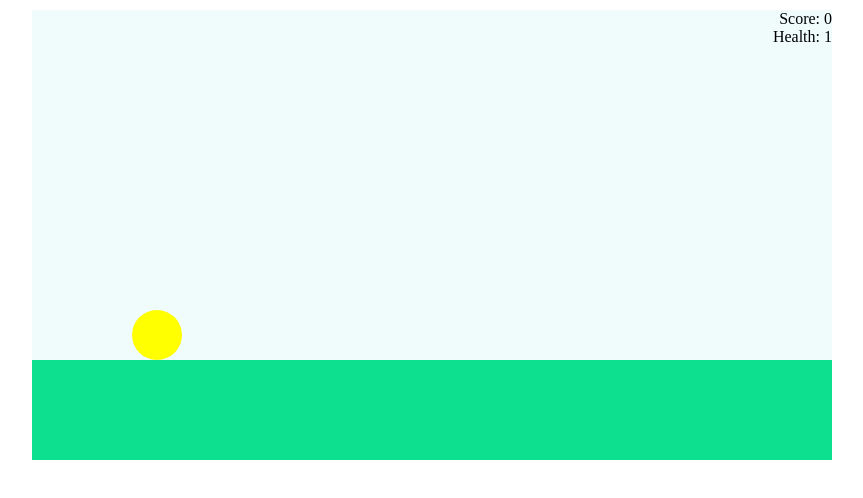
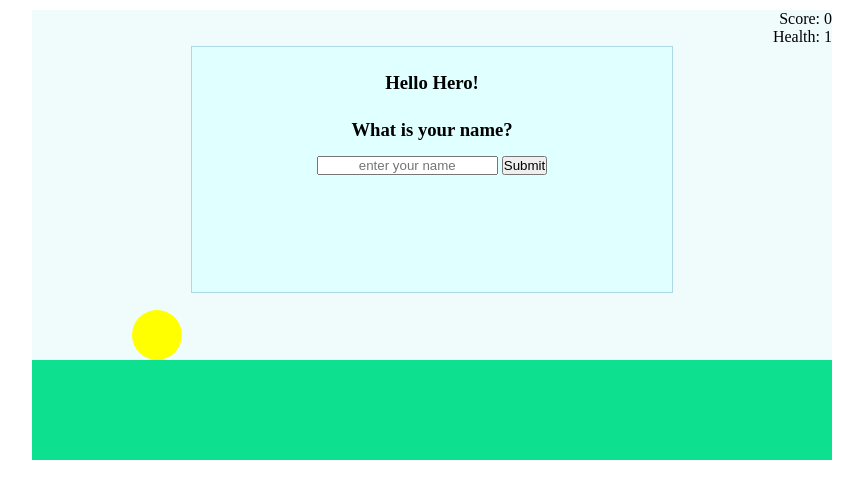
Before and after one commit to dchyii/JetPackGo, a plain HTML site: page index.html in a window 1280 px wide. Shown: the whole page, without its empty margins (208-1071 px from the left). Drawn offline with nearby package versions, Linux system fonts and the light colour scheme.

Commit message:
added screen to input player name

```diff
--- a/css/main.css
+++ b/css/main.css
@@ -98,6 +98,10 @@ body {
   margin-top: 25px;
 }
 
+#inputName input {
+  margin-top: 15px;
+}
+
 #intro p {
   margin-top: 15px;
   /* font-size: 1.5em; */
--- a/index.html
+++ b/index.html
@@ -22,6 +22,12 @@
           <div id="hero"></div>
           <div class="gameStats">Score: <span id = "score">0</span></div>
           <div class="gameStats">Health: <span id = health>5</span></div>
+          <div id="inputName" class="screen">
+            <h3>Hello Hero!</h3>
+            <h3>What is your name?</h3>
+            <input type="text" id="playerName" maxlength="12" placeholder="enter your name" />
+            <input type="submit" id="submitButton" />
+          </div>
           <div id="intro" class="screen hide">
             <h3>Welcome <span id="name">Hero</span>!</h3>
             <p>d.LAB requires your help for a final test of their new JetPack. But the evil scientists from DOOM are out to stop you. How far can you ride with the d.LAB JetPack?</p>
```
